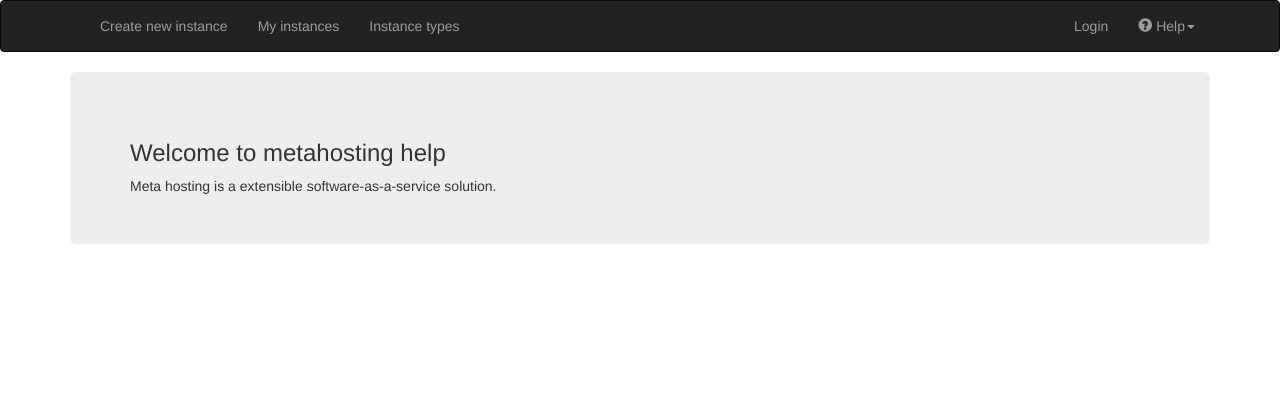
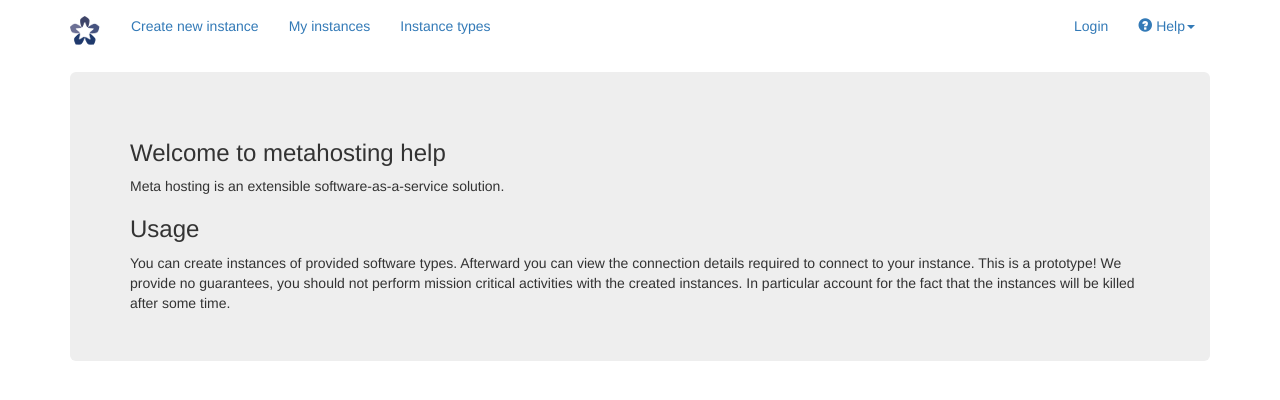
Before and after one commit to jrybicki-jsc/metahosting-html, a Flask app: page /help/ in a window 1280 px wide. Shown: the top 400 px of the page. Run offline with Flask 2, Linux system fonts and the light colour scheme; some libraries are stand-ins or nearby versions.

Commit message:
branding added

```diff
--- a/myapp/templates/help.html
+++ b/myapp/templates/help.html
@@ -8,7 +8,16 @@
   <div class="jumbotron">
     <h3>Welcome to metahosting help</h3>
     <div>
-       Meta hosting is a extensible software-as-a-service solution.
+       Meta hosting is an extensible software-as-a-service solution.
+    </div>
+    <h3>Usage</h3>
+    <div>
+       You can create instances of provided software types. Afterward you
+        can view the connection details required to connect to your instance.
+
+        This is a prototype! We provide no guarantees, you should not perform
+        mission critical activities with the created instances. In particular
+        account for the fact that the instances will be killed after some time.
     </div>
    </div>
 </div>
--- a/myapp/templates/layout.html
+++ b/myapp/templates/layout.html
@@ -8,9 +8,9 @@
 {% extends "bootstrap/base.html" %}
 
 {% block navbar %}
-<div class="navbar navbar-inverse" role="navigation">
+<div class="navbar" role="navigation">
       <div class="container">
-        <div class="navbar-header navbar-brand"></div>
+        <div class="navbar-header navbar-brand"><a href="https://de.dariah.eu/" target="_blank"><img src="{{ url_for('static', filename='DARIAH_flower.jpg') }}" height="30px"/></a></div>
         <div class="collapse navbar-collapse">
             <ul class="nav navbar-nav">
                 {% for href, id, caption in navigation_bar %}
@@ -36,7 +36,6 @@
                         <span class="glyphicon glyphicon-question-sign"></span>&nbsp;Help<span class="caret"></span></a>
                       <ul class="dropdown-menu" role="menu">
                         <li><a href="{{ url_for('help_page',subject='General') }}">General</a></li>
-                        <li><a href="#">Other subject</a></li>
                       </ul>
                 </li>
             </ul>
```
Also changed, not shown: myapp/static/DARIAH_flower.jpg (added).
